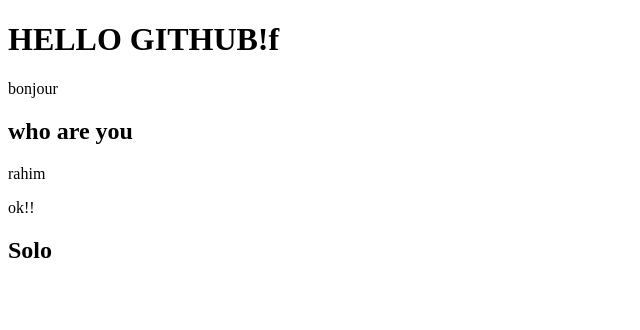
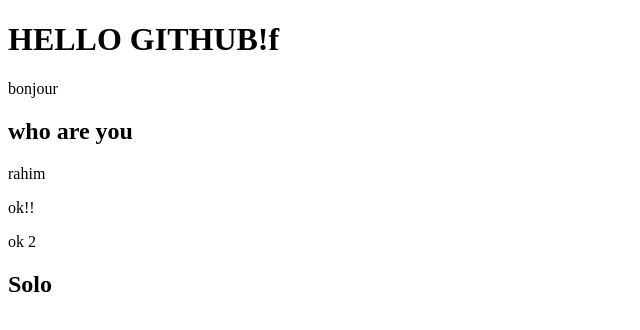
Before and after one commit to RahiMedouni/githubproject, a plain HTML site: page index.html in a window 1280 px wide. Shown: the whole page, without its empty margins (0-640 px from the left). Drawn offline with Linux system fonts and the light colour scheme.

Commit message:
modify index

```diff
--- a/index.html
+++ b/index.html
@@ -12,6 +12,7 @@
     <h2>who are you</h2>
     <p>rahim</p>
     <p>ok!!</p>
+    <p>ok 2</p>
     <div><h2>Solo</h2></div>
 </body>
 </html>
```
